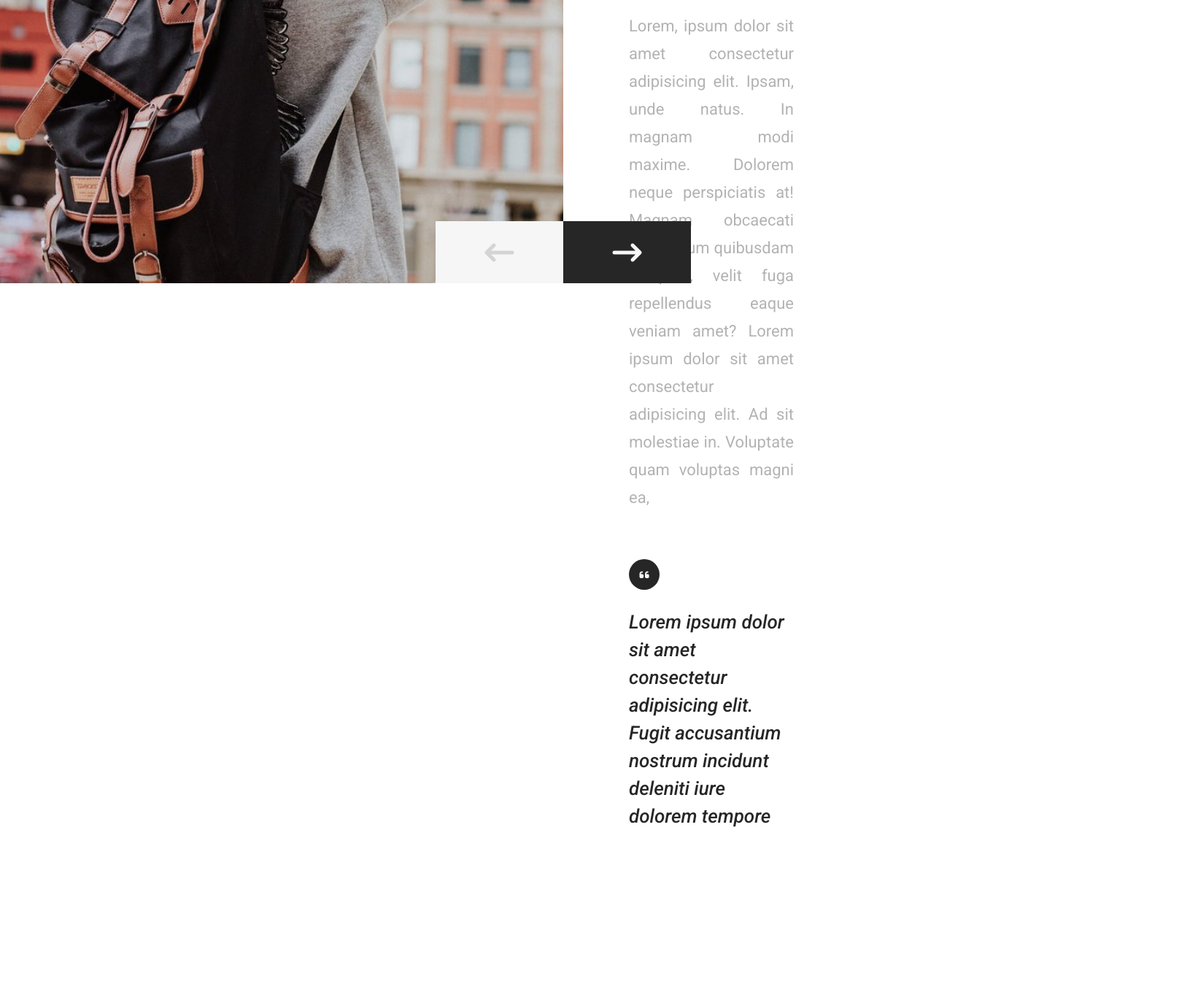
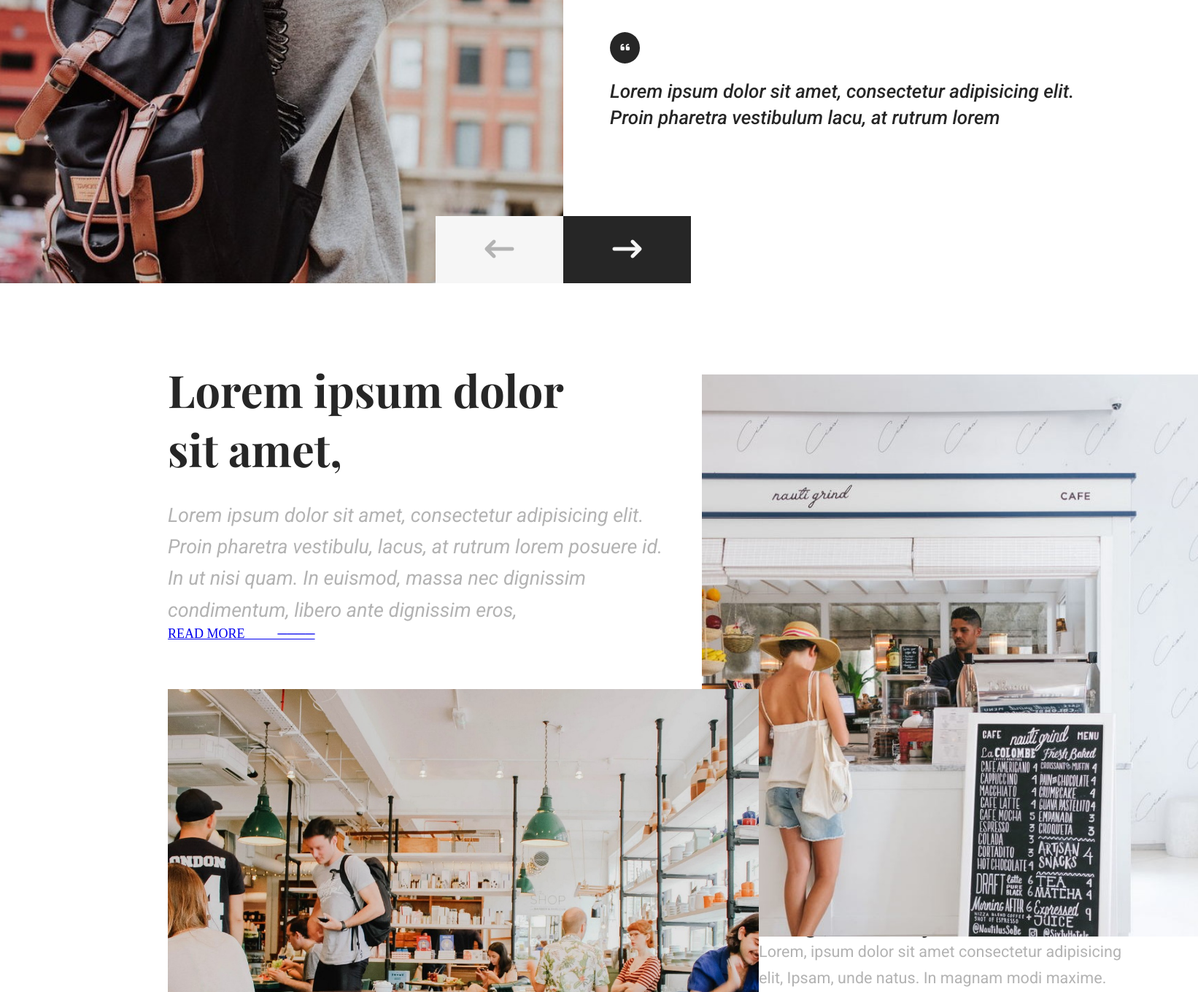
Before and after one commit to GuillermoNiizawa/TP-ONE-PAGE, a plain HTML site: page index.html in a window 1280 px wide. Shown: the part 668-2027 px from the top of the page at 73% size, 1642 px wide, since content can reach past the window. Drawn offline with nearby package versions, Linux system fonts and the light colour scheme; a web font is replaced by a local one.

Commit message:
tp ONE Page_PWI TM 2C2023_ Modificado2

```diff
--- a/index.html
+++ b/index.html
@@ -11,91 +11,77 @@
         crossorigin="anonymous" referrerpolicy="no-referrer" />
 
 
-    <title>TP ONE PAGE</title>
+    <link rel="stylesheet" href="https://cdn.jsdelivr.net/npm/bootstrap-icons@1.11.1/font/bootstrap-icons.css">
+    <title>Document</title>
 </head>
 
 <body>
+    <!-- SECCION 2 -->
 
-    <!-- SECCION 02 -->
 
     <section class="seccion2">
+        <div class="foto-slider">
 
-        <div class="botones">
-            <img src="./images/chica.jpg" alt="chica" class="foto-chica">
-            <div>
-                <a href="#" class="btn-izq"><i class="fa-solid fa-arrow-left-long flecha-izq"></i></a>
+            <div class="fotos-chica">
+                <img src="./images/chica.jpg" alt="chica" class="chica">
             </div>
 
-            <div>
-                <a href="#" class="btn-der"><i class="fa-solid fa-arrow-right-long flecha-der"></i></a>
+            <a class="prev" href="#">
+                <i class="fa-solid fa-arrow-left-long"></i></a>
+
+            <a class="next" href="#">
+                <i class="fa-solid fa-arrow-right-long"></i></a>
+
+        </div>
+        <div class="seccion2-texto">
+            <h2 class="h2-s2">Lorem ipsum dolor <br> sit amet,</h2>
+            <p class="p-s2">Lorem ipsum dolor sit amet, consectetur adipisicing elit. Proin pharetrave
+                lacus, at rutrum lorem posuere id. In ut nisi quam. In euismod, massa nec dignissim
+                condimentum, libero ante dignissim eros, a rutrum mauris felis non mauris. Vivamus vel augue
+                id nisi sollicitudin sodales id eget nisi. Nulla velit odio, pretium vel ullamcorper sed,</p>
+            <i class="fa-solid fa-quote-left"></i>
+            <p class="p2-s2">Lorem ipsum dolor sit amet, consectetur adipisicing elit. Proin pharetra vestibulum
+                lacu, at rutrum lorem</p>
+        </div>
+
+    </section>
+    <!-- SECCION 3 -->
+
+    <section class="seccion3">
+        <div class="contenedorMostrador">
+            <div class="textoMostrador">
+                <h2>Lorem ipsum dolor <br> sit amet,</h2>
+                <p class="h2-s2 obl">Lorem ipsum dolor sit amet, consectetur adipisicing elit.
+                    Proin pharetra vestibulu, lacus, at rutrum lorem posuere id. In ut nisi
+                    quam. In euismod, massa nec dignissim condimentum, libero ante dignissim eros,
+                </p>
+                <a class="READ-" href="#">READ MORE &nbsp&nbsp&nbsp&nbsp&nbsp&nbsp&nbsp&nbsp&nbsp────</a>
             </div>
 
-        </div>
-        <div class="textos">
-            <div class="texto1">
-                <h2>Lorem ipsum dolor sit amet, </h2>
-                <p class="parrafo">Lorem, ipsum dolor sit amet consectetur adipisicing elit. Ipsam, unde natus. In
-                    magnam modi maxime.
-                    Dolorem neque perspiciatis at! Magnam obcaecati voluptatum quibusdam voluptas, velit fuga
-                    repellendus eaque veniam amet? Lorem ipsum dolor sit amet consectetur adipisicing elit. Ad sit
-                    molestiae in. Voluptate quam voluptas magni ea,</p>
-            </div>
-            <div class="texto2">
-                <div class="icono">
-                    <i class="fa-solid fa-quote-left"></i>
-                </div>
-                <p class="parrafo-italic">Lorem ipsum dolor sit amet consectetur adipisicing elit. Fugit accusantium
-                    nostrum incidunt deleniti
-                    iure
-                    dolorem tempore </p>
-
+            <div class="fotoMostrador">
+                <img src="./images/mostrador.jpg" alt="mostrador" class="mostrador">
             </div>
         </div>
 
-    </section>
-
-    <!-- SECCION 03 -->
-
-    <section class="seccion3">
-        <div class="contenedor-arriba">
-            <div class="seccion3-texto1">
-                <h2>Lorem ipsum dolor sit amet, </h2>
-                <p class="seccion3-parrafo-italic">Lorem, ipsum dolor sit amet consectetur adipisicing elit. Ipsam, unde natus. In
-                    magnam modi maxime.
-                    Dolorem neque perspiciatis at! Magnam obcaecati voluptatum quibusdam voluptas, velit fuga
-                    repellendus eaque </p>
-                <p class="read">READ MORE &nbsp&nbsp&nbsp&nbsp&nbsp&nbsp&nbsp&nbsp&nbsp────</p>
-
-            </div>
-
-            <div class="contenedor-mostrador">
-                <img src="./images/mostrador.jpg" alt="mostrador" class="mostrador">
-            </div>
-
-        </div>
-        <div class="contenedor-abajo">
-            <div class="contenedor-cafe">
+        <div class="contenedor-cafe">
+            <div class="fotoCafe">
                 <img src="./images/cafe.jpg" alt="cafe" class="cafe">
             </div>
-
-
-
-            <div class="seccion3-texto2">
-                <h3>Images Gallary </h3>
-                <p class="parrafo-see">Lorem, ipsum dolor sit amet consectetur adipisicing elit. Ipsam, unde natus. In
-                    magnam modi maxime.
-                    Dolorem neque</p>
-                <p class="read">SEE ALL &nbsp&nbsp&nbsp&nbsp&nbsp&nbsp────</p>
+            <div class="textoCafe">
+                <h3>Images Gallary</h3>
+                <p class="h2-s2 pcafe">Lorem, ipsum dolor sit amet consectetur adipisicing elit, Ipsam, unde natus.
+                    In magnam modi maxime. Dolorem neque
+                </p>
+                <a href="#">SEE ALL &nbsp&nbsp&nbsp&nbsp&nbsp&nbsp&nbsp&nbsp&nbsp────</a>
             </div>
         </div>
 
 
 
+    </section>
 
 
 
-
-    </section>
 </body>
 
 </html>
--- a/style.css
+++ b/style.css
@@ -1,244 +1,230 @@
 @import url('https://fonts.googleapis.com/css2?family=Playfair+Display:ital,wght@0,400;0,500;0,600;0,700;0,800;0,900;1,400;1,500;1,600;1,700;1,800;1,900&family=Roboto:ital,wght@0,100;0,300;0,400;0,500;0,700;0,900;1,100;1,300;1,400;1,500;1,700;1,900&display=swap');
+
+:root {
+    --color_primario: #262626;
+    --color_secundario: #b3b3b3;
+    --color_terciario: #f6f6f6;
+    --font_family_tit: 'Playfair Display', serif;
+    --font_family_subtit_par: 'Roboto', sans-serif;
+    --font_size_tit: 3.4rem;
+    --font_size_par: 1.2rem;
+
+
+
+
+}
+
+html {
+    font-size: 18px;
+}
+
+h2 {
+    font-family: var(--font_family_tit);
+    font-size: 3.4rem;
+    color: var(--color_primario);
+}
+
+h3 {
+    font-family: var(--font_family_subtit_par);
+    font-size: 2rem;
+    color: var(--color_primario);
+    font-weight: 500;
+
+}
+
+p {
+    font-family: var(--font_family_subtit_par);
+    font-size: var(--font_size_par);
+    color: var(--color_secundario);
+    font-weight: 400;
+    line-height: 2rem;
+}
+
+/* /////FOTOS////// */
+.chica {
+    width: 772px;
+    height: 1056px;
+}
+
+.mostrador {
+    width: 680px;
+    height: 770px;
+    position: absolute;
+
+}
+
+.cafe {
+    width: 810px;
+    height: 660px;
+    position: relative;
+
+}
 
 * {
     margin: 0;
     padding: 0;
 }
 
-/* SECCION 02 */
+/* ////////////////////////////////////////////////////////////////////////// */
+
+body {
+    /* display: flex;
+    justify-content: center */
+}
+
+/* /////SECCION 2///// */
 
 .seccion2 {
-    margin-bottom: 250px;
     display: flex;
-    width: 85%;
-    margin-right: 7.5%;
-
-    /* background-color: aqua; */
-    /* margin-right: 510px; */
+    justify-content: flex-start;
+    /* background-color: bisque; */
 }
 
-.foto-chica {
+.foto-slider {
     width: 772px;
-    height: 1056px;
-    margin-right: 90px;
-}
-
-.textos {
-    margin-top: 250px;
-    flex-direction: column;
-}
-
-h2 {
-    color: #262626;
-    font-family: 'Playfair Display', serif;
-    font-size: 64px;
-    line-height: 80px;
-    margin-bottom: 35px;
-    width: 85%;
-
-}
-
-.parrafo {
-    font-family: 'Roboto', sans-serif;
-    color: #b3b3b3;
-    text-align: justify;
-    word-spacing: 0px;
-    font-size: 22px;
-    font-weight: 400;
-    letter-spacing: 0px;
-    line-height: 38px;
-    margin-bottom: 65px;
-}
-
-
-.icono {
-
-    background-color: #262626;
-    height: 42px;
-    width: 42px;
-    border-radius: 50%;
-
-    display: flex;
-
-    align-items: center;
-    justify-content: center;
-    margin-bottom: 25px;
-}
-
-.fa-solid {
-    font-size: 15px;
-    color: #f6f6f6;
-}
-
-.parrafo-italic {
-    font-family: 'Roboto', sans-serif;
-    font-size: 26px;
-    color: #262626;
-    font-style: italic;
-    font-weight: 500;
-    word-spacing: -2;
-    letter-spacing: 0px;
-    line-height: 38px;
-
-}
-
-
-.botones {
-    background-color: aqua;
-    width: 772px;
-    height: 1056px;
-    margin-right: 90px;
     position: relative;
-}
-
-.btn-izq {
-    position: absolute;
-
-    bottom: 0px;
-    right: 0px;
-    background-color: #f6f6f6;
-    width: 175px;
-    height: 85px;
-    display: flex;
-    justify-content: center;
-    align-items: center;
     text-decoration: none;
 }
 
-.flecha-izq {
+.prev,
+.next {
+    cursor: pointer;
+    position: absolute;
+    bottom: 5px;
+    right: 0;
+    padding: 22.5px 67.5px;
     font-size: 40px;
-    font-weight: lighter;
-    color: #d4d4d4;
+    transition: all 0.3s;
 }
 
-.btn-der {
-    position: absolute;
-    bottom: 0px;
-    right: -175px;
-    background-color: #262626;
-    width: 175px;
-    height: 85px;
-    display: flex;
-    justify-content: center;
-    align-items: center;
-    text-decoration: none;
-
+.prev:hover,
+.next:hover {
+    filter: drop-shadow(5px 0px 10px var(--color_primario));
+    border-radius: 5%;
+    opacity: .9;
 }
 
-.flecha-der {
-    font-size: 40px;
-    font-weight: lighter;
-    color: #f6f6f6;
+.prev {
+    background-color: var(--color_terciario);
+    color: var(--color_secundario);
 }
 
-
-/* SECCION 03 */
-
-.seccion3 {
-    width: 75%;
-    height: 1150px;
-    padding-left: 12.5%;
-    padding-right: 12.5%;
-    position: relative;
-
-
-
-
-}
-.contenedor-arriba{
-width: 100%;
-display: flex;
-}
-.seccion3-texto1{
-
-    /* background-color: aqua; */
-    width: 700px;
-    height: 300px;
-    margin-right: 30px;
-
-}
-.contenedor-mostrador{
-    /* background-color: beige; */
-    width: fit-content;
-    height: fit-content;
+.next {
+    right: -175px;
+    background-color: var(--color_primario);
+    color: var(--color_terciario);
 }
 
-.seccion3-parrafo-italic{
-    font-family: 'Roboto', sans-serif;
-    font-size: 26px;
-    color: #b3b3b3;
-    justify-items: flex-start;
-    font-style: italic;
-    font-weight: 400;
-    word-spacing: -2;
-    letter-spacing: 0px;
-    line-height: 38px;
-
+.seccion2-texto {
+    margin: 250px 0 0 5%;
+    width: auto;
+    text-align: start;
 }
 
-.read{
-    margin-top: 50px;
-    font-family: 'Roboto', sans-serif;
-    font-size: 24px;
-    color: #262626;
-    font-weight: 600;
+.h2-s2 {
+    width: 600px;
+}
+
+.p-s2 {
+    margin-top: 40px;
     text-align: left;
+    width: 715px;
+    padding-right: 50px;
 }
 
 
 
-.mostrador {
-margin-top: 15px;
-    width: 680px;
-    height: 770px;
+.fa-quote-left {
+    margin-top: 80px;
+    padding: .8rem;
+    font-size: .8rem;
+    text-align: center;
+    border-radius: 50%;
+    background-color: var(--color_primario);
+    color: var(--color_terciario);
+}
+
+.p2-s2 {
+    margin-top: 20px;
+    font-style: oblique;
+    font-size: 1.45rem;
+    color: var(--color_primario);
+    font-weight: 500;
+    width: 650px;
+}
+
+/* SECCION 3 */
+
+.seccion3 {
+
+    margin-top: 100px;
+    /* background-color: rgb(18, 81, 60); */
+    display: flex;
+    flex-direction: column;
+    justify-content: center;
+
 
 }
 
-.fa-window-minimize{
-    width: 300px;
-    height: auto;
+.contenedorMostrador {
+    display: flex;
+
 }
 
-.cafe {
-position: absolute;
-    width: 810px;
-    height: 660px;
-top: 500px;
+.textoMostrador {
+    width: 717px;
+    text-align: left;
+    display: flex;
+    flex-direction: column;
+    /* background-color: aliceblue; */
+    padding: 0 0 0 230px;
+}
 
-}
-.contenedor-abajo{
-
+.obl {
+    margin-top: 30px;
+    font-style: italic;
+    text-align: left;
+    font-size: 1.5rem;
+    font-weight: 400;
+    line-height: 2.4rem;
+    width: 700px;
 
 
 }
-.seccion3-texto2{
-    /* background-color: chocolate; */
-   margin-right: 12.5%;
-margin-left: 12.5%;
-margin-left: 850px;
-padding: 80px 100px 0 100px;
-margin-right: 12.5px;
-    width: 350px;
-    height: 400px;
-    text-align: left;
+.READ_SEE{
+    text-decoration: none;
+    font-family: var(--font_family_subtit_par);
+    font-size: 1.3rem;
+    font-weight: 600;
+    color: var(--color_primario);
+    margin-top: 50px;
+
 }
+.pcafe {}
 
-h3{
-    font-family: 'Roboto', sans-serif;
-    font-size: 38px;
-    font-weight: 500;
-    margin-bottom: 40px;
+.mostrador {
+    margin: 20px 0 0 15px;
+
 
 }
 
-.parrafo-see{
-    font-family: 'Roboto', sans-serif;
-    color: #b3b3b3;
+.contenedor-cafe{
+    padding: 65px 0 0 230px;
+    display: flex;
 
-    word-spacing: 0px;
-    font-size: 22px;
-    font-weight: 400;
-    letter-spacing: 0px;
-    line-height: 38px;
-    margin-bottom: 50px;
+
 }
+.textoCafe{
+    margin-top: 300px;
+    width: 524px;
+    text-align: left;
+
+
+    /* background-color: rgb(34, 111, 179); */
+    /* padding: 0 78px 0 0; */
+
+}
+
+ .pcafe{
+    width: 524px;
+ }
```
Also changed, not shown: images/chica_cr.jpg (added).
